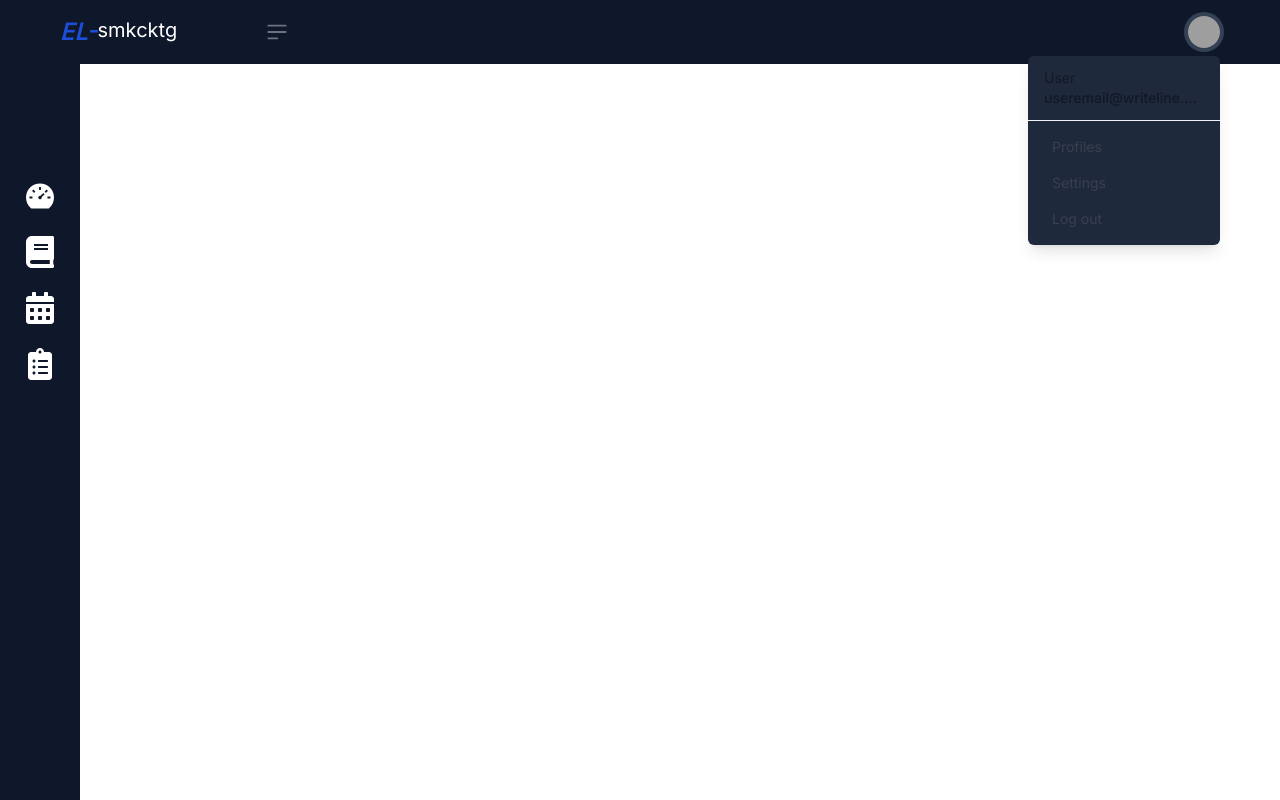
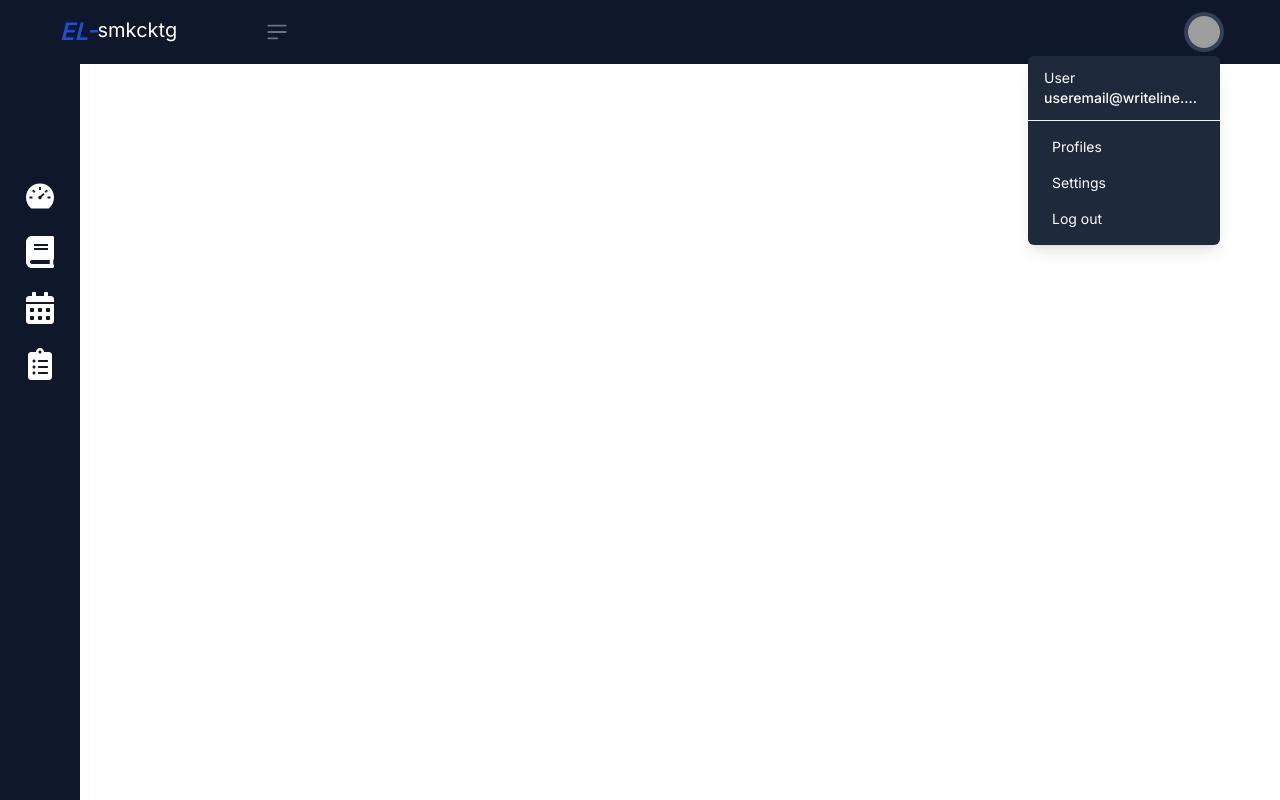
Before and after one commit to FebriansyahAmu/el-smkcktg, a Next.js app: page /dashboard in a window 1280 px wide. Both pictures are taken after a click on the button "Open user menu". Built offline with nearby package versions, Linux system fonts and the light colour scheme; grey boxes are pictures that could not be loaded.

Commit message:
small change

```diff
--- a/src/app/components/NavDashboard.tsx
+++ b/src/app/components/NavDashboard.tsx
@@ -39,10 +39,7 @@ function NavDashboard({ toggleSidebar }: NavDashboardProps) {
       <div className="px- py-3 lg:px-5 lg:pl-3">
         <div className="flex items-center justify-between">
           <div className="flex items-center justify-start rtl:justify-end ml-10">
-            <a
-              href="https://flowbite.com"
-              className="flex ms-2 text-xl text-white mr-20"
-            >
+            <a href="/dashboard" className="flex ms-2 text-xl text-white mr-20">
               {/* <img
                 src="https://flowbite.com/docs/images/logo.svg"
                 className="h-8 me-3"
@@ -98,14 +95,11 @@ function NavDashboard({ toggleSidebar }: NavDashboardProps) {
                   aria-labelledby="user-menu-button"
                 >
                   <div className="px-4 py-3" role="none">
-                    <p
-                      className="text-sm text-gray-900 dark:text-white"
-                      role="none"
-                    >
+                    <p className="text-sm text-white" role="none">
                       User
                     </p>
                     <p
-                      className="text-sm font-medium text-gray-900 truncate dark:text-gray-300"
+                      className="text-sm font-medium text-white truncate "
                       role="none"
                     >
                       useremail@writeline.site
@@ -115,7 +109,7 @@ function NavDashboard({ toggleSidebar }: NavDashboardProps) {
                     <li>
                       <a
                         href="#"
-                        className="block rounded px-4 py-2 text-sm text-gray-700 hover:bg-gray-100 dark:text-gray-300 dark:hover:bg-gray-600 dark:hover:text-white"
+                        className="block rounded px-4 py-2 text-sm text-white hover:bg-gray-100 hover:text-gray-700"
                         role="menuitem"
                       >
                         Profiles
@@ -124,7 +118,7 @@ function NavDashboard({ toggleSidebar }: NavDashboardProps) {
                     <li>
                       <a
                         href="#"
-                        className="block rounded px-4 py-2 text-sm text-gray-700 hover:bg-gray-100 dark:text-gray-300 dark:hover:bg-gray-600 dark:hover:text-white"
+                        className="block rounded px-4 py-2 text-sm text-white hover:bg-gray-100 hover:text-gray-700"
                         role="menuitem"
                       >
                         Settings
@@ -133,7 +127,7 @@ function NavDashboard({ toggleSidebar }: NavDashboardProps) {
                     <li>
                       <a
                         href="#"
-                        className="block rounded px-4 py-2 text-sm text-gray-700 hover:bg-gray-100 dark:text-gray-300 dark:hover:bg-gray-600 dark:hover:text-white"
+                        className="block rounded px-4 py-2 text-sm text-white hover:bg-gray-100 hover:text-gray-700"
                         role="menuitem"
                       >
                         Log out
```
